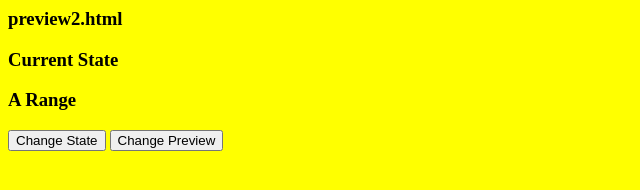
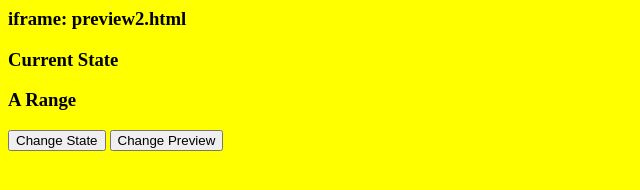
Before and after one commit to 73rhodes/test, a plain HTML site: page preview2.html in a window 1280 px wide. Shown: the whole page, without its empty margins (0-640 px from the left). Drawn offline with Linux system fonts and the light colour scheme.

Commit message:
Text in preview2

```diff
--- a/preview2.html
+++ b/preview2.html
@@ -4,7 +4,7 @@
     <script type="text/javascript" src="js/messenger.js"></script>
   </head>
   <body class="preview2">
-    <h3>preview2.html</h3>
+    <h3>iframe: preview2.html</h3>
     <h3 id="currentState">Current State</h3>
     <h3 id="range">A Range</h3>
     <button id="state">Change State</button>
```
